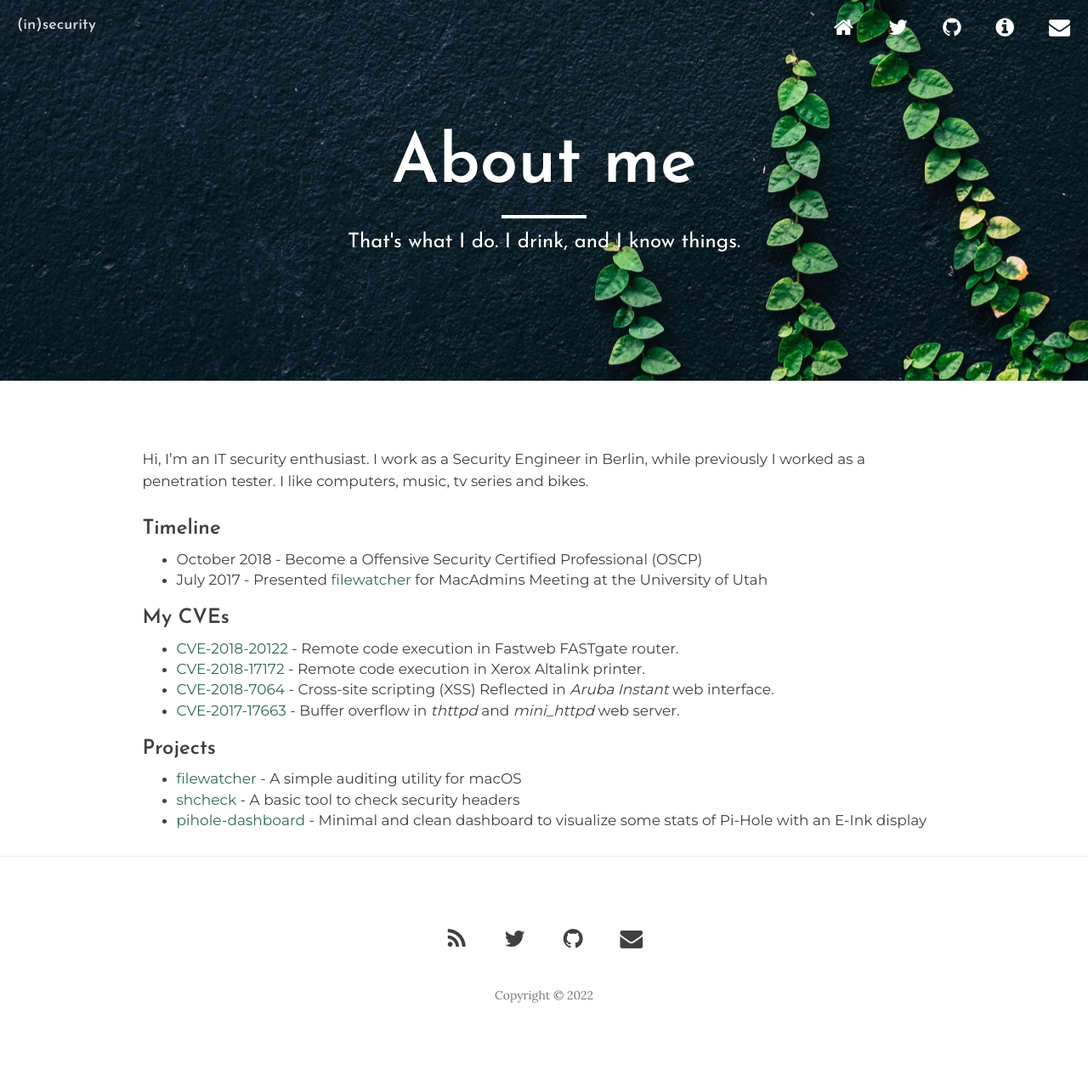
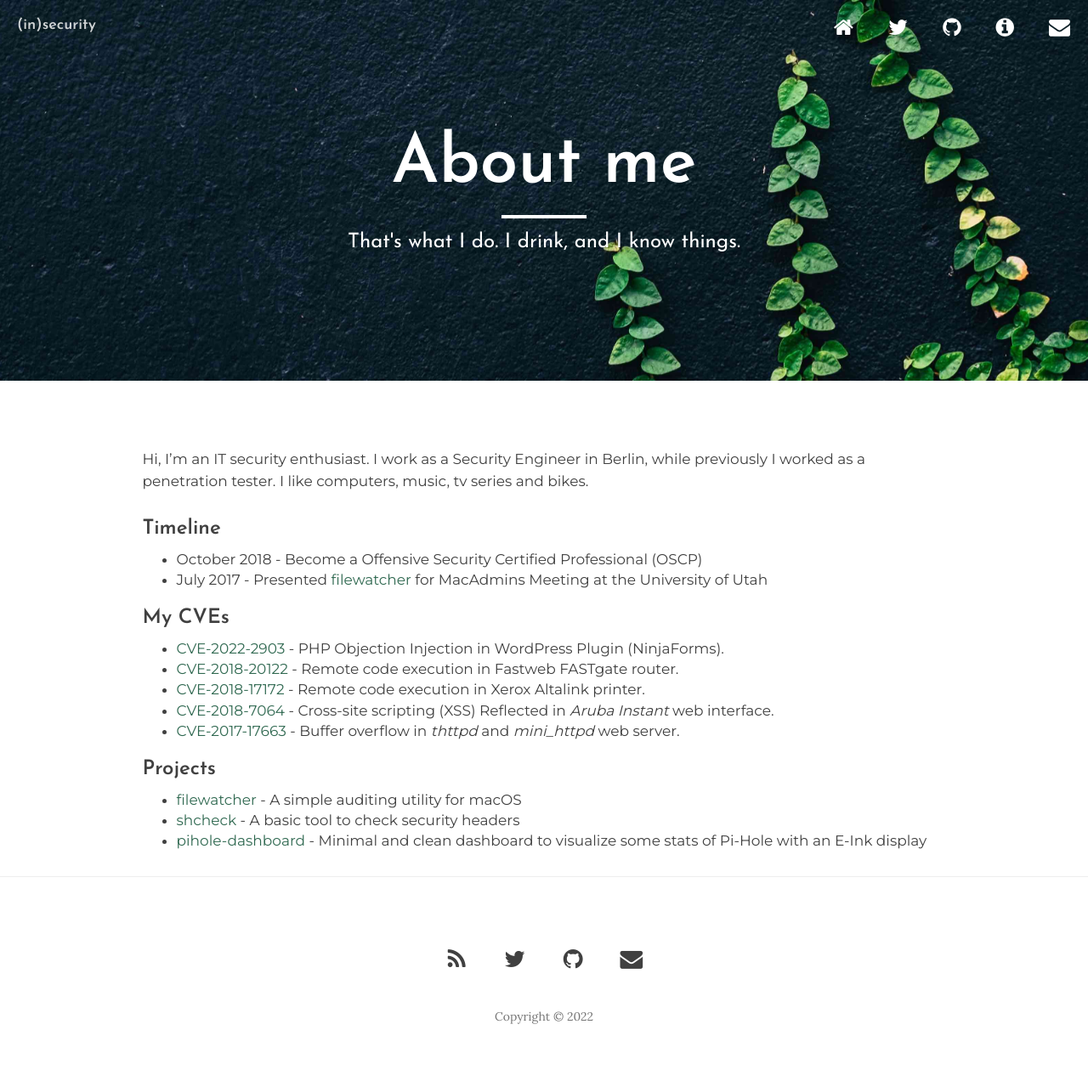
Before and after one commit to santoru/insecurity, a Jekyll site: the page built from about.md, in a window 1280 px wide. Shown: the whole page at 85% size. Built offline with Jekyll 4.4.1, drawn with Linux system fonts in a browser that asks for light colours; nearby versions of some CDN libraries; before the commit the page ends 1247 px from its top, so only the background shows below that.

Commit message:
Update about.md

```diff
--- a/about.md
+++ b/about.md
@@ -13,6 +13,7 @@ Hi, I'm an IT security enthusiast. I work as a Security Engineer in Berlin, whil
 - July 2017 - Presented [filewatcher](https://github.com/santoru/filewatcher) for MacAdmins Meeting at the University of Utah
 
 ### My CVEs
+- [CVE-2022-2903](https://wpscan.com/vulnerability/255b98ba-5da9-4424-a7e9-c438d8905864) - PHP Objection Injection in WordPress Plugin (NinjaForms).
 - [CVE-2018-20122](https://cve.mitre.org/cgi-bin/cvename.cgi?name=CVE-2018-20122) - Remote code execution in Fastweb FASTgate router.
 - [CVE-2018-17172](https://securitydocs.business.xerox.com/wp-content/uploads/2018/12/cert_Security_Mini_Bulletin_XRX18AL_for_ALB80xx-C80xx_v1.1.pdf) - Remote code execution in Xerox Altalink printer.
 - [CVE-2018-7064](https://www.arubanetworks.com/assets/alert/ARUBA-PSA-2019-001.txt) - Cross-site scripting (XSS) Reflected in *Aruba Instant* web interface.
```
